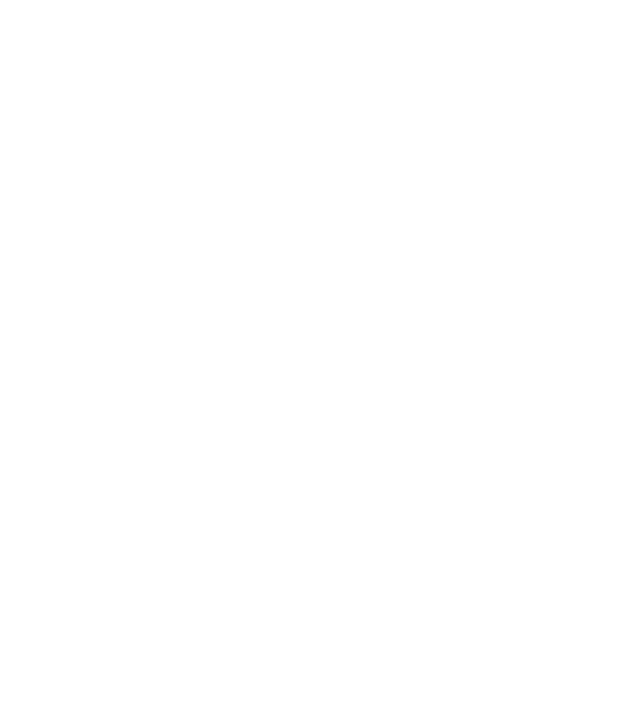
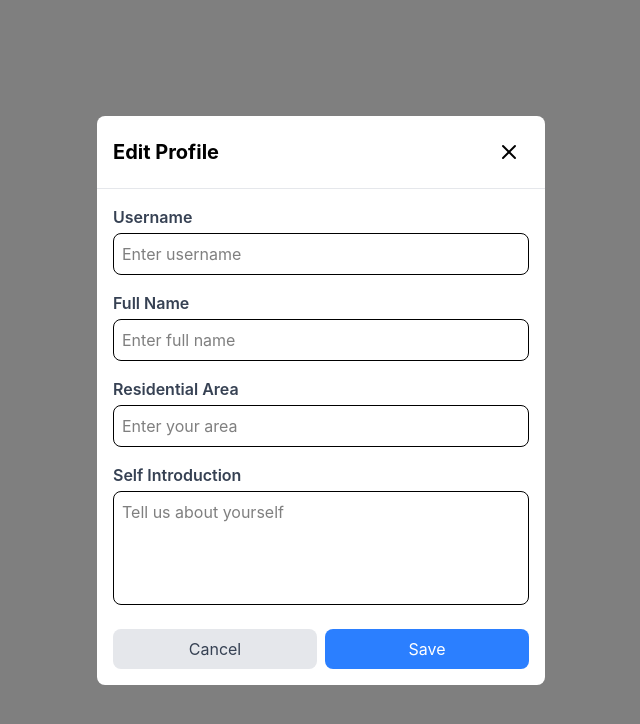
Before and after one commit to crado00/team-project, a React (Vite) app in the folder music-playlist-frontend/: page /edit in a window 1280 px wide. Before the commit this address had no page. Shown: the top 724 px of the page, without its empty margins (319-959 px from the left). Built offline with nearby package versions, Linux system fonts and the light colour scheme; no server answers.

Commit message:
프로필 및 프로필 수정 ui 구성 완료

```diff
--- a/music-playlist-frontend/package.json
+++ b/music-playlist-frontend/package.json
@@ -11,10 +11,12 @@
   },
   "dependencies": {
     "@tailwindcss/vite": "^4.1.14",
+    "axios": "^1.12.2",
     "react": "^19.1.1",
     "react-dom": "^19.1.1",
     "react-icons": "^5.5.0",
-    "react-router-dom": "^7.9.4"
+    "react-router-dom": "^7.9.4",
+    "zustand": "^5.0.8"
   },
   "devDependencies": {
     "@eslint/js": "^9.36.0",
--- a/music-playlist-frontend/src/App.jsx
+++ b/music-playlist-frontend/src/App.jsx
@@ -1,12 +1,14 @@
 import { BrowserRouter, Navigate, Route, Routes } from "react-router-dom";
 import Profile from "./pages/profile";
-
+import EditProfile from "./pages/editProfile";
 const App = () => {
 
   return (
       <BrowserRouter>
         <Routes>
           <Route path="/profile" element={<Profile />} />
+          <Route path="/edit" element={<EditProfile />} />
+
         </Routes>
       </BrowserRouter>
   )
--- a/music-playlist-frontend/src/components/play-list/PlayListCard.jsx
+++ b/music-playlist-frontend/src/components/play-list/PlayListCard.jsx
@@ -1,14 +1,18 @@
 const PlayListCard = (
-    user
+    playlist
 ) => {
-    const userId = user?.id;
+
   return (
-      <div className="w-40 h-60 flex flex-col gap-6 rounded-xl border">
+      <div className="w-50 h-80 flex flex-col gap-2 rounded-xl border">
         <img
             src="https://images.unsplash.com/photo-1503023345310-bd7c1de61c7d?ixlib=rb-4.0.3&ixid=M3wxMjA3fDB8MHxwaG90by1wYWdlfHx8fGVufDB8fHx8fA%3D%3D&auto=format&fit=crop&w=687&q=80"
-            alt={userId}
-            className="w-full h-40 rounded-t-xl object-cover"
+            alt={playlist?.id}
+            className="w-full h-50 rounded-t-xl object-cover"
         />
+        <div className="px-2 pb-2 flex flex-col gap-1">
+            <h2 className="font-semibold text-lg">{playlist?.name}</h2>
+            <p className="text-sm text-gray-500">{playlist?.explanation}</p>
+        </div>
       </div>
     );
 };
--- a/music-playlist-frontend/src/components/profile/ProfileHeader.jsx
+++ b/music-playlist-frontend/src/components/profile/ProfileHeader.jsx
@@ -1,14 +1,14 @@
 import { Link } from "react-router-dom";
 import { FiArrowLeft } from "react-icons/fi";
 
-const ProfileHeader = ({ username }) => {
+const ProfileHeader = () => {
     return (
     <header className="border-divider sticky top-0 z-40 bg-white">
         <div className="card-header flex items-center justify-between">
-            <Link className="btn-icon-text" to="/">
+            <Link className="btn-icon-text ml-3" to="/profile">
                 <FiArrowLeft size={24} />
             </Link>
-            <h1 className="font-semibold text-lg">{username}</h1>
+            <h1 className="font-semibold text-4xl m-3">프로필 수정</h1>
             <div className="w-6"></div>
         </div>
     </header>
--- a/music-playlist-frontend/src/components/profile/ProfilePlayList.jsx
+++ b/music-playlist-frontend/src/components/profile/ProfilePlayList.jsx
@@ -1,18 +1,12 @@
 import PlayListCard from "../play-list/PlayListCard";
 
-const ProfilePlayList = () => {
+const ProfilePlayList = ({ playList}) => {
 
-    const user = [
-        { id: 1, name: "User 1" },
-        { id: 2, name: "User 2" },
-        { id: 3, name: "User 3" },
-        { id: 4, name: "User 4" },
-        { id: 5, name: "User 5" },
-    ]
+
   return (
-      <div className="p-4 border-divider flex gap-4 flex-wrap bg-blue-200">
-        {user.map((user) => (
-            <PlayListCard key={user.id} {...user} />
+      <div className="p-4 border-divider flex gap-4 flex-wrap">
+        {playList.map((playList) => (
+            <PlayListCard key={playList.id} {...playList} />
         ))}
 
       </div>
--- /dev/null
+++ b/music-playlist-frontend/src/pages/editProfile.jsx
@@ -0,0 +1,186 @@
+import { useEffect, useState } from "react";
+import { FiX } from "react-icons/fi";
+import userService from "../services/user";
+// import useAuthStore from "../store/authStore";
+
+const EditProfile = ({ onClose, currentProfile }) => {
+ //const { user, setAuth } = useAuthStore();
+
+  const [formData, setFormData] = useState({
+    username: "",
+    fullname: "",
+    residential_area: "",
+    bio: "",
+  });
+
+  const [loading, setLoading] = useState(false);
+  const [error, setError] = useState("");
+
+  // ✅ 초기값 세팅
+  /*
+  useEffect(() => {
+    if (currentProfile) {
+      setFormData({
+        username: currentProfile.username || "",
+        fullname: currentProfile.fullname || "",
+        residential_area: currentProfile.residential_area || "",
+        bio: currentProfile.bio || "",
+      });
+    } else if (user) {
+      setFormData({
+        username: user.username || "",
+        fullname: user.fullname || "",
+        residential_area: user.residential_area || "",
+        bio: user.bio || "",
+      });
+    }
+  }, [currentProfile, user]);
+*/
+  // ✅ 입력 변경 핸들러
+  const handleChange = (e) => {
+    const { name, value } = e.target;
+    setFormData((prev) => ({
+      ...prev,
+      [name]: value,
+    }));
+  };
+
+  // ✅ 프로필 수정 요청
+  const handleSubmit = async (e) => {
+    e.preventDefault();
+    setError("");
+
+    if (formData.username.trim().length < 2) {
+      setError("Username must be at least 2 characters.");
+      return;
+    }
+
+    try {
+      setLoading(true);
+      const updatedProfile = await userService.updateProfile(formData);
+
+      const updatedUser = {
+        ...user,
+        ...updatedProfile,
+      };
+
+      setAuth({
+        user: updatedUser,
+        isAuthenticated: true,
+        loading: false,
+        error: null,
+      });
+
+      localStorage.setItem("user", JSON.stringify(updatedUser));
+      onClose?.(); // ✅ 모달 닫기
+    } catch (err) {
+      console.error(err);
+      setError(err.response?.data?.message || "Failed to update profile");
+    } finally {
+      setLoading(false);
+    }
+  };
+
+  return (
+    <div className="fixed inset-0 bg-black/50 flex items-center justify-center z-50 p-4">
+      <div className="bg-white rounded-lg w-full max-w-md">
+        {/* Header */}
+        <div className="flex items-center justify-between p-4 border-b border-gray-200">
+          <h2 className="text-xl font-bold">Edit Profile</h2>
+          <button
+            onClick={onClose}
+            className="p-2 hover:bg-gray-100 rounded-full transition-colors"
+          >
+            <FiX size={24} />
+          </button>
+        </div>
+
+        {/* Form */}
+        <form onSubmit={handleSubmit} className="p-4 flex flex-col gap-4">
+          {error && (
+            <div className="text-red-500 bg-red-100 border border-red-300 p-2 rounded-md">
+              {error}
+            </div>
+          )}
+
+          <div className="flex flex-col">
+            <label className="mb-1 font-semibold text-gray-700" htmlFor="username">
+              Username
+            </label>
+            <input
+              id="username"
+              name="username"
+              value={formData.username}
+              onChange={handleChange}
+              className="border p-2 rounded-lg focus:ring-2 focus:ring-blue-400"
+              placeholder="Enter username"
+            />
+          </div>
+
+          <div className="flex flex-col">
+            <label className="mb-1 font-semibold text-gray-700" htmlFor="fullname">
+              Full Name
+            </label>
+            <input
+              id="fullname"
+              name="fullname"
+              value={formData.fullname}
+              onChange={handleChange}
+              className="border p-2 rounded-lg focus:ring-2 focus:ring-blue-400"
+              placeholder="Enter full name"
+            />
+          </div>
+
+          <div className="flex flex-col">
+            <label className="mb-1 font-semibold text-gray-700" htmlFor="residential_area">
+              Residential Area
+            </label>
+            <input
+              id="residential_area"
+              name="residential_area"
+              value={formData.residential_area}
+              onChange={handleChange}
+              className="border p-2 rounded-lg focus:ring-2 focus:ring-blue-400"
+              placeholder="Enter your area"
+            />
+          </div>
+
+          <div className="flex flex-col">
+            <label className="mb-1 font-semibold text-gray-700" htmlFor="bio">
+              Self Introduction
+            </label>
+            <textarea
+              id="bio"
+              name="bio"
+              rows="4"
+              value={formData.bio}
+              onChange={handleChange}
+              className="border p-2 rounded-lg focus:ring-2 focus:ring-blue-400 resize-none"
+              placeholder="Tell us about yourself"
+            ></textarea>
+          </div>
+
+          {/* Buttons */}
+          <div className="flex space-x-2 pt-2">
+            <button
+              type="button"
+              onClick={onClose}
+              className="flex-1 bg-gray-200 text-gray-700 p-2 rounded-lg hover:bg-gray-300 transition"
+            >
+              Cancel
+            </button>
+            <button
+              type="submit"
+              disabled={loading}
+              className="flex-1 bg-blue-500 text-white p-2 rounded-lg hover:bg-blue-600 transition disabled:opacity-50"
+            >
+              {loading ? "Saving..." : "Save"}
+            </button>
+          </div>
+        </form>
+      </div>
+    </div>
+  );
+};
+
+export default EditProfile;
--- a/music-playlist-frontend/src/services/api.js
+++ b/music-playlist-frontend/src/services/api.js
@@ -31,3 +31,5 @@
     return Promise.reject(err);
   }
 );
+
+export default api;
--- /dev/null
+++ b/music-playlist-frontend/src/services/storage.js
@@ -0,0 +1,27 @@
+const StorageKeys = {
+  ACCESS_TOKEN: "accessToken",
+  REFRESH_TOKEN: "refreshToken",
+  USER: "user",
+};
+
+const StorageService = {
+  getAccessToken: () => localStorage.getItem(StorageKeys.ACCESS_TOKEN),
+  setAccessToken: (token) =>
+    localStorage.setItem(StorageKeys.ACCESS_TOKEN, token),
+  getRefreshToken: () => localStorage.getItem(StorageKeys.REFRESH_TOKEN),
+  setRefreshToken: (token) =>
+    localStorage.setItem(StorageKeys.REFRESH_TOKEN, token),
+  getUser: () => {
+    const user = localStorage.getItem(StorageKeys.USER);
+    return user ? JSON.parse(user) : null;
+  },
+  setUser: (user) =>
+    localStorage.setItem(StorageKeys.USER, JSON.stringify(user)),
+  clear: () => {
+    Object.values(StorageKeys).forEach((key) => {
+      localStorage.removeItem(key);
+    });
+  },
+};
+
+export default StorageService;
```
Also changed, not shown: music-playlist-frontend/src/components/profile/ProfileInfo.jsx (+16 -5 lines), music-playlist-frontend/src/pages/profile.jsx (+34 -3 lines), 1 other file (tests, documents, lock files or other folders).
